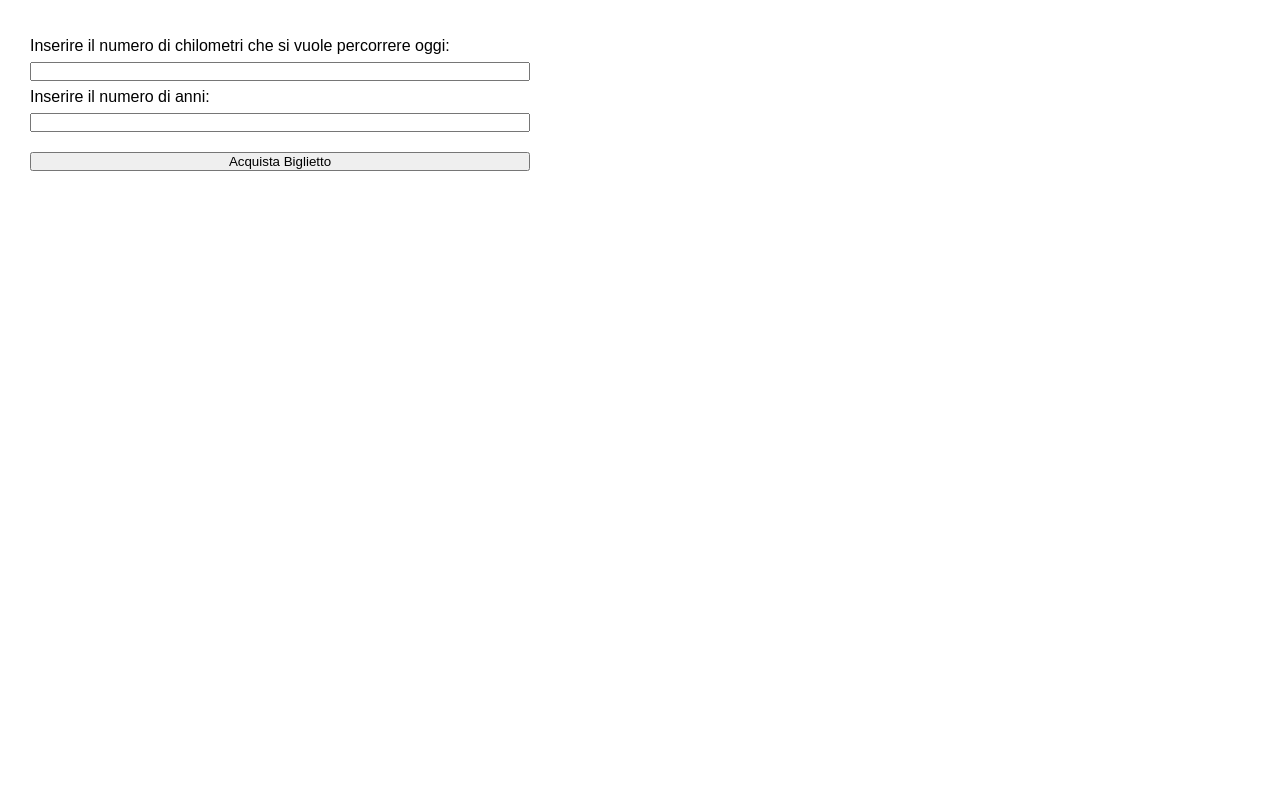
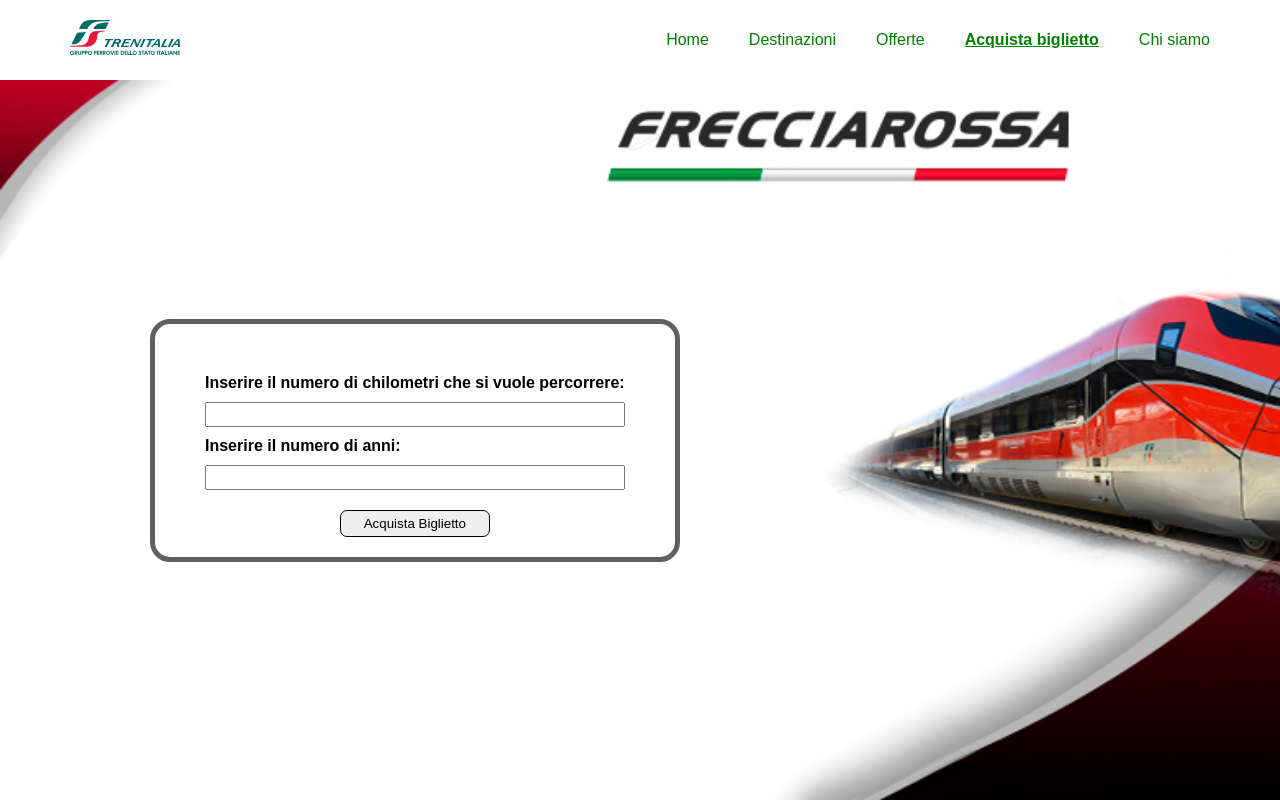
Before and after one commit to Broadcodes/js-biglietto-treno-form, a plain HTML site: page index.html in a window 1280 px wide. Drawn offline with Linux system fonts and the light colour scheme.

Commit message:
Grafica parte superiore

```diff
--- a/css/style.css
+++ b/css/style.css
@@ -8,15 +8,89 @@ body {
     font-family: sans-serif;
 }
 
-.form{
-    line-height: 2rem;
-    width: 500px;
+.active{
+    text-decoration: underline;
+    font-weight: bold;
+}
+
+/* HEADER: Creazione del menu superiore */
+header {
+    display: flex;
+    justify-content: space-between;
+    position: fixed;
+    top: 0;
+    width: 100%;
+    padding: 0 50px;
+    background: #fff;
+}
+
+header img {
+    width: 150px;
+    padding: 20px 20px;
+}
+
+header ul {
+    display: flex;
+    align-items: center;
+    list-style-type: none;
+}
+
+header ul li {
+    padding: 0 20px;
+}
+
+header ul li a{
+    text-decoration: none;
+    color: green;
+}
+
+header ul li a:hover{
+    text-decoration: underline;
+}
+
+/* MAIN: */
+main{
+    background-image: url("../img/Frecciarossa.jpg");
+    background-repeat: no-repeat;
+    background-size: cover;
+    margin-top: 80px;
+    height: calc(100vh - 80px);
+    display: flex;
+    align-items: center;
+}
+
+.form {
+    border: 5px solid rgb(96, 96, 96);
+    border-radius: 20px;
+    padding: 50px 50px 20px;
+    margin-left: 150px;
     display: flex;
     flex-direction: column;
-    margin: 30px;
 }
 
-p,
+label,
+input{
+    margin-bottom: 10px;
+}
+
+label{
+    font-weight: bold;
+}
+
+input{
+    height: 25px;
+}
+
 button{
-    margin-top: 20px;
+    width: 150px;
+    margin: 10px auto 0px;
+    padding: 5px;
+    border-radius: 7px;
+    border: 1px solid black;
 }
+
+button:hover{
+    background-color: rgb(239, 255, 239);
+    border: 1px solid rgb(108, 128, 108);
+    color: green;
+}
--- a/index.html
+++ b/index.html
@@ -13,14 +13,33 @@
 </head>
 <body>
 
-    <div class="form">
-        <label for="kilometri">Inserire il numero di chilometri che si vuole percorrere oggi:</label>
-        <input type="text" name="kilometri" id="kilometri">
-        <label for="anni">Inserire il numero di anni:</label>
-        <input type="text" name="anni" id="anni">
-        <button id="acquistaBiglietto">Acquista Biglietto</button>
+    <!-- HEADER: Creazione del menu superiore -->
+    <header>
+        <a href="index.html"><img src="img/trenitalia-logo.svg" alt="Trenitalia - Logo"></a>
+        <ul>
+            <li><a href="#">Home</a></li>
+            <li><a href="#">Destinazioni</a></li>
+            <li><a href="#">Offerte</a></li>
+            <li><a class="active" href="#">Acquista biglietto</a></li>
+            <li><a href="#">Chi siamo</a></li>
+        </ul>
+    </header>
+
+    <main>
+        <div class="form">
+            <label for="kilometri">Inserire il numero di chilometri che si vuole percorrere:</label>
+            <input type="text" name="kilometri" id="kilometri">
+            <label for="anni">Inserire il numero di anni:</label>
+            <input type="text" name="anni" id="anni">
+            <button id="acquistaBiglietto">Acquista Biglietto</button>
+        </div>
+
+        <div class="bigliettoAcquistato">
+
+        </div>
         <p id="calcoloBiglietto"></p>
-    </div>
+    </main>
+
 
 
 
```
Also changed, not shown: js/script.js (+0 -12 lines), img/Frecciarossa.jpg (added).
